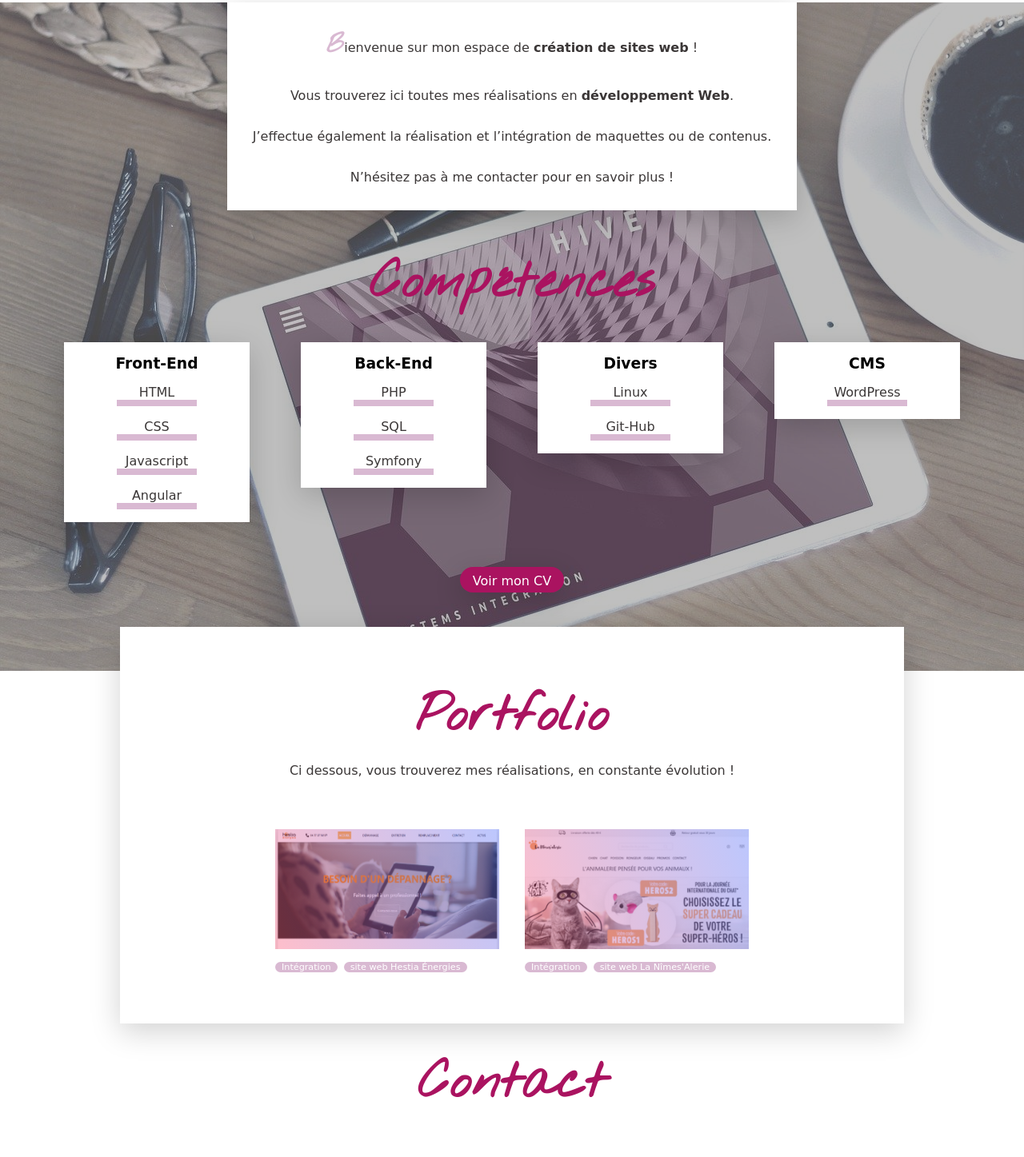
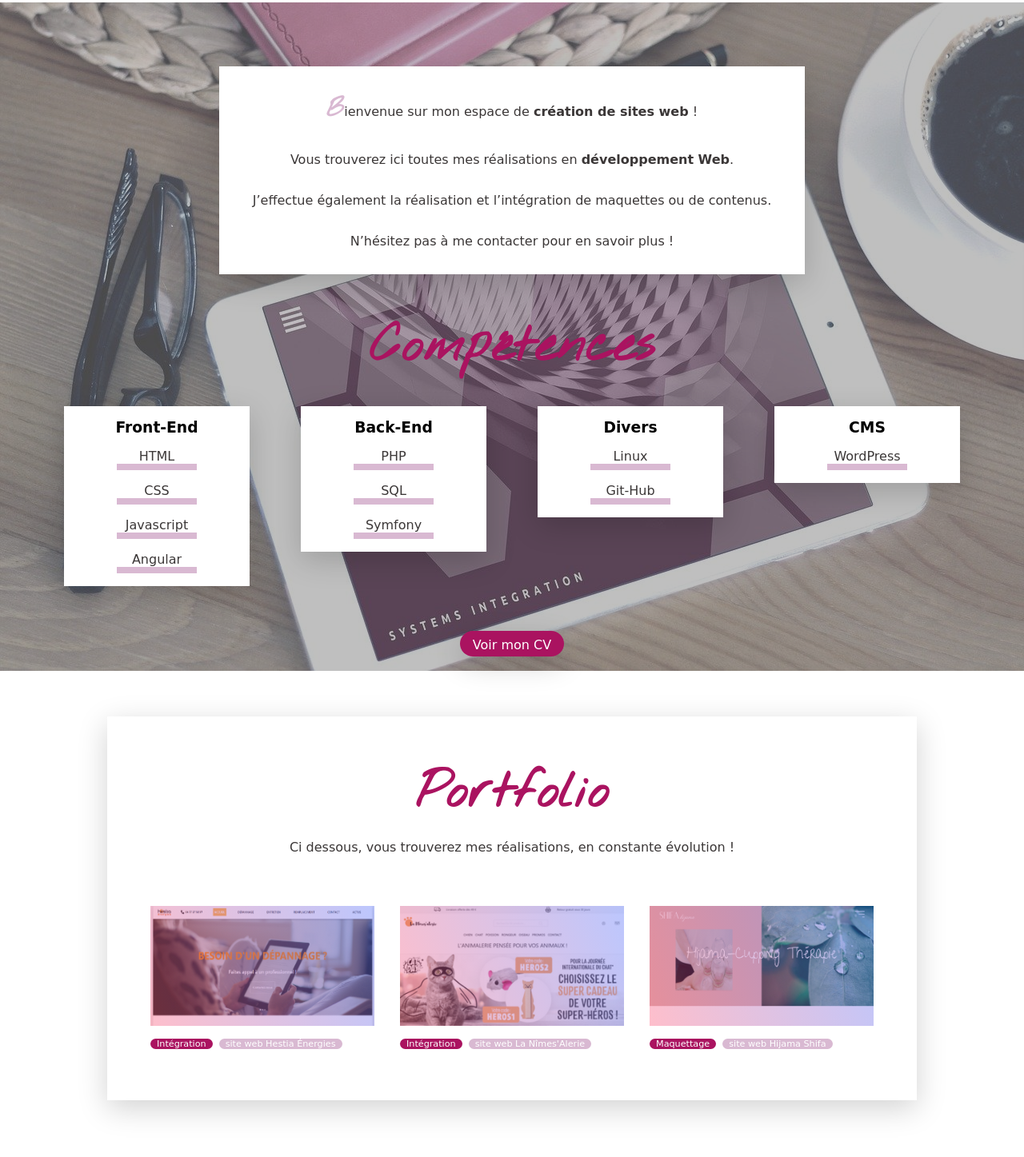
Before and after one commit to alicerichardeau/alicerichardeau.github.io, a website: page index.html in a window 1280 px wide. Shown: the part 515-1962 px from the top of the page at 80% size. Drawn offline with Linux system fonts and the light colour scheme; a web font is replaced by a local one.

Commit message:
update ok

```diff
--- a/app/sass/bases/typography.scss
+++ b/app/sass/bases/typography.scss
@@ -32,6 +32,18 @@ body {
             font-family: $police-subtitle;
         }
 
+        @media screen and (min-width: 500px) {
+            h2 {
+            font-size: 3rem;
+            }
+        }
+
+        @media screen and (min-width: 700px) {
+            h2 {
+            font-size: 3.5rem;
+            }
+        }
+
         @media screen and (min-width: 1000px) {
             h2 {
             font-size: 4rem;
--- a/app/sass/parts/about.scss
+++ b/app/sass/parts/about.scss
@@ -1,5 +1,5 @@
 #about {
-
+  margin-top: 5rem;
   display: flex;
   flex-direction: column;
   align-items: center;
@@ -22,6 +22,7 @@
     justify-content: center;
     padding: 1rem;
     box-shadow: $box-shadow;
+    width: 300px;
 
     p:first-child::first-letter {
       font-family: $police-title;
@@ -35,10 +36,28 @@
     margin: 1rem;
   }
 
+  @media screen and (min-width: 600px) {
+    .text {
+      width: 400px;
+    }
+  }
+
   @media screen and (min-width: 700px) {
     .container-about {
       flex-direction: row;
     }
   }
 
+  @media screen and (min-width: 800px) {
+    .text {
+      width: 700px;
+    }
+  }
+
+  @media screen and (min-width: 1000px) {
+    .text {
+      max-width: 800px;
+    }
+  }
+
 }
--- a/app/sass/parts/contact.scss
+++ b/app/sass/parts/contact.scss
@@ -1,6 +1,6 @@
 // contact
 #contact {
-
+  margin-top: 3rem;
   padding: 2rem 0;
   h2 {
     margin-top: 0;
--- a/app/sass/parts/portfolio.scss
+++ b/app/sass/parts/portfolio.scss
@@ -8,6 +8,7 @@
     margin: 1rem;
     margin-top: 3rem;
     padding-top: 1rem;
+    padding: 0 1rem;
     max-width: 980px;
     margin: auto;
     p {
@@ -65,13 +66,19 @@
                 justify-content: flex-start;
                 margin-top: 1rem;
                 width: 100%;
-                .wording {
+                .wording, .wording-one {
                     border-radius: $border-radius;
-                    background-color: $color-base;
+
                     color: white;
                     font-size: 0.7rem;
                     padding: 0 0.5rem;
                     margin-right: 0.5rem;
+                }
+                .wording {
+                    background-color: $color-base;
+                }
+                .wording-one {
+                    background-color: $color-secondary;
                 }
             }
         }
@@ -79,7 +86,7 @@
         @media screen and (min-width: 650px) {
             flex-direction: row;
             flex-wrap: wrap;
-            justify-content: center;
+            justify-content: space-around;
             .achievements-card {
                margin: 1rem;
             }
--- a/app/sass/parts/skills.scss
+++ b/app/sass/parts/skills.scss
@@ -1,6 +1,7 @@
 // skills
 #skills {
     margin-top: 3rem;
+    margin-bottom: 2rem;
     display: flex;
     flex-direction: column;
     align-items: center;
--- a/index.html
+++ b/index.html
@@ -126,7 +126,7 @@
                         </div>
                     </a>
                     <div class="wording-content">
-                    <span class="wording">Intégration</span>
+                    <span class="wording-one">Intégration</span>
                     <span class="wording">site web Hestia Énergies</span>
                     </div>
                 </div>
@@ -138,8 +138,20 @@
                         </div>
                     </a>
                     <div class="wording-content">
-                        <span class="wording">Intégration</span>
+                        <span class="wording-one">Intégration</span>
                         <span class="wording">site web La Nîmes'Alerie</span>
+                    </div>
+                </div>
+                <div class="achievements-card reveal">
+                    <a href="https://www.figma.com/proto/p4FK3aqnGzgV4ys87cYz4z/hijama?page-id=0%3A1&node-id=41%3A60&viewport=241%2C48%2C1&scaling=scale-down-width&starting-point-node-id=41%3A60">
+                        <div class="hijama projects">
+                            <div class="background"></div>
+                            <img src="./img/maquette-hijama.png" alt="">
+                        </div>
+                    </a>
+                    <div class="wording-content">
+                        <span class="wording-one">Maquettage</span>
+                        <span class="wording">site web Hijama Shifa</span>
                     </div>
                 </div>
             </div>
```
Also changed, not shown: img/maquette-hijama.png (added), img/profil-bckgd.png (deleted), style.css, 1 other file.
